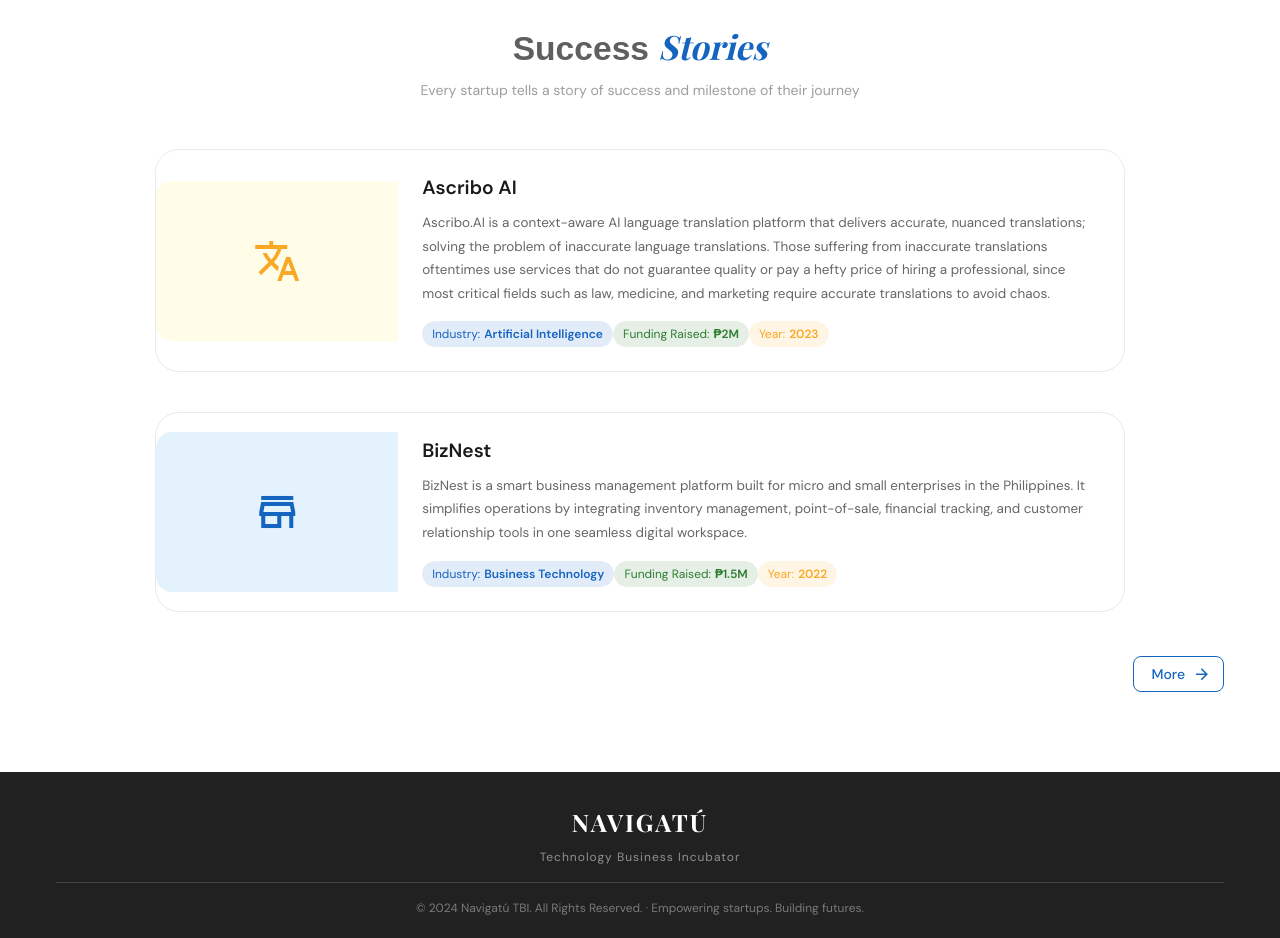
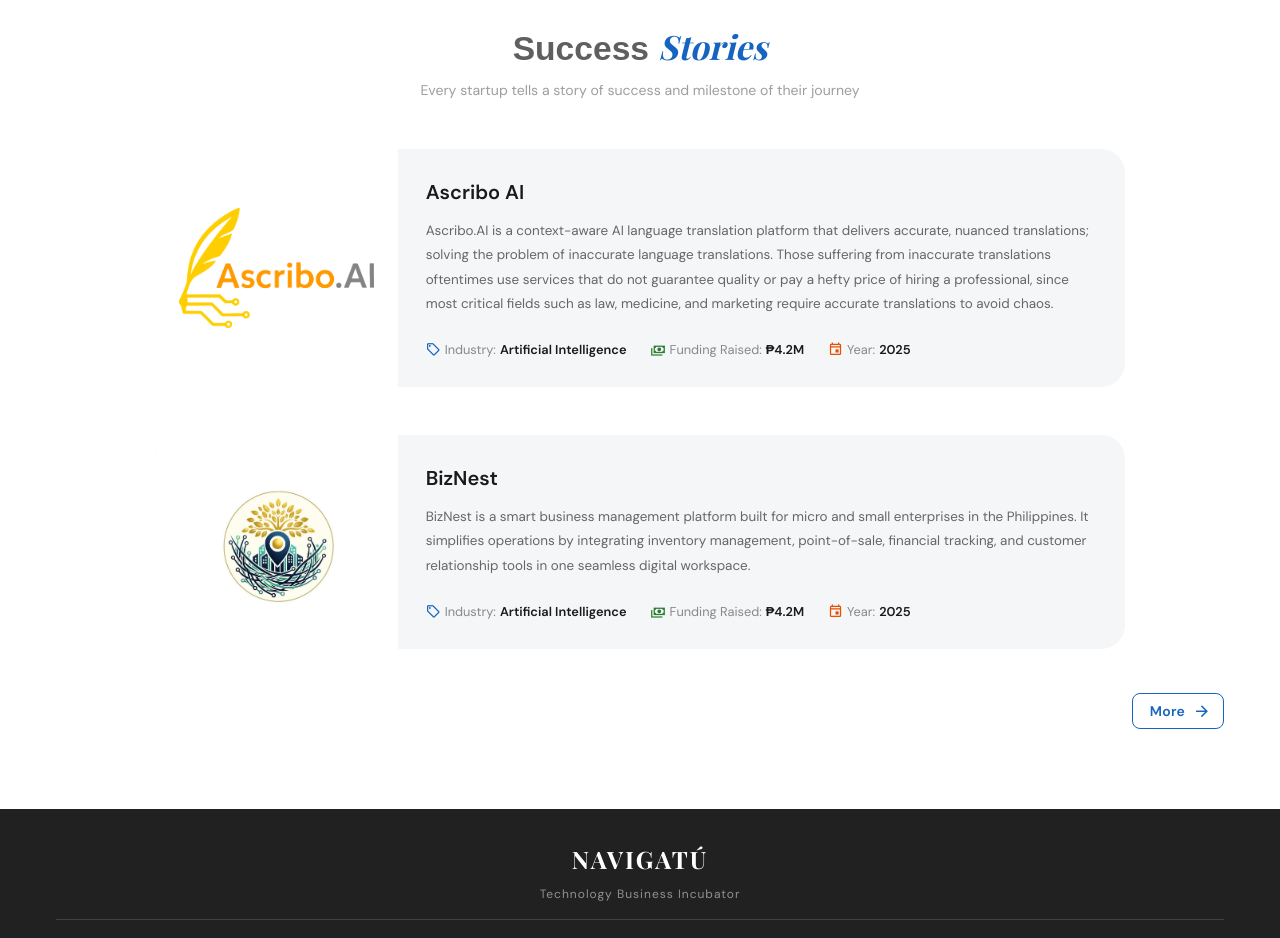
Before and after one commit to antoniogranza/web-tbi, a Vue app: page /services-navigatu in a window 1280 px wide. Shown: the part 2200-3138 px from the top of the page. Built offline with nearby package versions, Linux system fonts and the light colour scheme; a web font is replaced by a local one.

Commit message:
fix: success stories card

```diff
--- a/src/views/NavigatuPanel/ServiceNavigatuView.vue
+++ b/src/views/NavigatuPanel/ServiceNavigatuView.vue
@@ -225,30 +225,45 @@
           </p>
 
           <v-row justify="center">
-            <v-col v-for="story in successStories" :key="story.name" cols="12" md="10" class="mb-4">
-              <v-card class="story-card pa-0" rounded="xl" flat>
-                <v-row no-gutters align="center">
-                  <v-col cols="12" sm="3">
-                    <div
-                      class="story-logo d-flex align-center justify-center"
-                      :style="{ background: story.logoBg }"
-                    >
-                      <v-icon :icon="story.icon" size="48" :color="story.iconColor" />
+            <v-col v-for="story in successStories" :key="story.name" cols="12" md="10" class="mb-6">
+              <v-card class="story-card pa-0" rounded="xl" elevation="0">
+                <v-row no-gutters align="stretch">
+                  <!-- Left: logo image in a soft white box -->
+                  <v-col cols="12" sm="3" class="d-flex align-center justify-center">
+                    <div class="story-logo-box">
+                      <v-img :src="story.photo" height="160" contain class="story-logo-img" />
                     </div>
                   </v-col>
-                  <v-col cols="12" sm="9" class="pa-6">
-                    <h3 class="story-name mb-2">{{ story.name }}</h3>
-                    <p class="story-desc mb-4">{{ story.desc }}</p>
-                    <div class="d-flex flex-wrap gap-2">
-                      <v-chip size="small" color="primary" variant="tonal">
-                        Industry: <strong class="ml-1">{{ story.industry }}</strong>
-                      </v-chip>
-                      <v-chip size="small" color="success" variant="tonal">
-                        Funding Raised: <strong class="ml-1">{{ story.funding }}</strong>
-                      </v-chip>
-                      <v-chip size="small" color="secondary" variant="tonal">
-                        Year: <strong class="ml-1">{{ story.year }}</strong>
-                      </v-chip>
+
+                  <!-- Right: name, desc, metadata chips -->
+                  <v-col cols="12" sm="9">
+                    <div class="story-content pa-7">
+                      <h3 class="story-name mb-3">{{ story.name }}</h3>
+                      <p class="story-desc mb-6">{{ story.desc }}</p>
+
+                      <!-- Metadata row — each chip now has a leading icon -->
+                      <div class="d-flex flex-wrap story-meta-row">
+                        <div class="story-meta-item mr-6">
+                          <v-icon icon="mdi-tag-outline" size="15" color="#1565c0" class="mr-1" />
+                          <span class="story-meta-label">Industry:</span>
+                          <span class="story-meta-value">{{ story.industry }}</span>
+                        </div>
+                        <div class="story-meta-item mr-6">
+                          <v-icon icon="mdi-cash-multiple" size="15" color="#2e7d32" class="mr-1" />
+                          <span class="story-meta-label">Funding Raised:</span>
+                          <span class="story-meta-value">{{ story.funding }}</span>
+                        </div>
+                        <div class="story-meta-item">
+                          <v-icon
+                            icon="mdi-calendar-outline"
+                            size="15"
+                            color="#e65100"
+                            class="mr-1"
+                          />
+                          <span class="story-meta-label">Year:</span>
+                          <span class="story-meta-value">{{ story.year }}</span>
+                        </div>
+                      </div>
                     </div>
                   </v-col>
                 </v-row>
@@ -256,9 +271,17 @@
             </v-col>
           </v-row>
 
-          <v-row justify="end" class="mt-4">
+          <!-- More button — routes to /success-stories -->
+          <v-row justify="end" class="mt-2">
             <v-col cols="12" md="10" class="text-right">
-              <v-btn variant="outlined" color="primary" rounded="lg" append-icon="mdi-arrow-right">
+              <v-btn
+                variant="outlined"
+                color="primary"
+                rounded="lg"
+                append-icon="mdi-arrow-right"
+                class="more-btn"
+                @click="$router.push('/success-stories')"
+              >
                 More
               </v-btn>
             </v-col>
@@ -358,21 +381,17 @@
     name: 'Ascribo AI',
     desc: 'Ascribo.AI is a context-aware AI language translation platform that delivers accurate, nuanced translations; solving the problem of inaccurate language translations. Those suffering from inaccurate translations oftentimes use services that do not guarantee quality or pay a hefty price of hiring a professional, since most critical fields such as law, medicine, and marketing require accurate translations to avoid chaos.',
     industry: 'Artificial Intelligence',
-    funding: '₱2M',
-    year: '2023',
-    icon: 'mdi-translate',
-    iconColor: '#F9A825',
-    logoBg: '#FFFDE7',
+    funding: '₱4.2M',
+    year: '2025',
+    photo: '/images/incubatees/AscriboAi.png',
   },
   {
     name: 'BizNest',
     desc: 'BizNest is a smart business management platform built for micro and small enterprises in the Philippines. It simplifies operations by integrating inventory management, point-of-sale, financial tracking, and customer relationship tools in one seamless digital workspace.',
-    industry: 'Business Technology',
-    funding: '₱1.5M',
-    year: '2022',
-    icon: 'mdi-store-outline',
-    iconColor: '#1565C0',
-    logoBg: '#E3F2FD',
+    industry: 'Artificial Intelligence',
+    funding: '₱4.2M',
+    year: '2025',
+    photo: '/images/incubatees/BizNest.jpg',
   },
 ])
 </script>
@@ -608,29 +627,100 @@
   background: #ffffff;
 }
 
+/*
+  Card: light grey background matching the screenshot's soft card look.
+  No hard border — relies on background contrast + shadow on hover.
+*/
 .story-card {
-  border: 1px solid #e8eaf0;
-  transition: box-shadow 0.2s ease;
+  background: #f5f6f8;
+  transition:
+    box-shadow 0.22s ease,
+    transform 0.22s ease;
 }
 .story-card:hover {
-  box-shadow: 0 8px 28px rgba(0, 0, 0, 0.08) !important;
+  transform: translateY(-4px);
+  box-shadow: 0 10px 32px rgba(0, 0, 0, 0.09) !important;
 }
-.story-logo {
+
+/*
+  Logo box — white square, centered, with padding so the image never
+  bleeds to the edges. Matches the screenshot's white logo panel on the left.
+*/
+.story-logo-box {
+  width: 100%;
   height: 100%;
-  min-height: 160px;
+  min-height: 200px;
+  background: #ffffff;
   border-radius: 16px 0 0 16px;
+  display: flex;
+  align-items: center;
+  justify-content: center;
+  padding: 24px;
 }
+
+/* Logo image — contain so it never crops */
+.story-logo-img {
+  display: block;
+  width: 100%;
+}
+
+/* Content area — padding handled inline via pa-7 class */
+.story-content {
+  height: 100%;
+}
+
 .story-name {
   font-family: 'DM Sans', sans-serif;
-  font-size: 1.2rem;
+  font-size: 1.25rem;
   font-weight: 700;
   color: #1a1a1a;
 }
 .story-desc {
   font-size: 0.84rem;
   color: #666;
-  line-height: 1.75;
+  line-height: 1.8;
   margin: 0;
+}
+
+/*
+  Metadata row — plain inline text with leading colored icons.
+  Matches screenshot which uses simple "Industry: X  Funding: Y  Year: Z" inline.
+*/
+.story-meta-row {
+  align-items: center;
+  gap: 0;
+}
+.story-meta-item {
+  display: inline-flex;
+  align-items: center;
+  font-size: 0.8rem;
+  color: #888;
+}
+.story-meta-label {
+  margin-right: 4px;
+}
+.story-meta-value {
+  font-weight: 700;
+  color: #1a1a1a;
+}
+
+/* More button — same outlined style, slightly more padding */
+.more-btn {
+  text-transform: none !important;
+  font-weight: 600 !important;
+  letter-spacing: 0.2px !important;
+}
+
+/* Mobile: stack logo on top */
+@media (max-width: 599px) {
+  .story-logo-box {
+    border-radius: 16px 16px 0 0;
+    min-height: 160px;
+    padding: 20px;
+  }
+  .story-meta-item {
+    margin-bottom: 4px;
+  }
 }
 
 /* ── FOOTER ──────────────────────────────────────────────────────────────────── */
```
